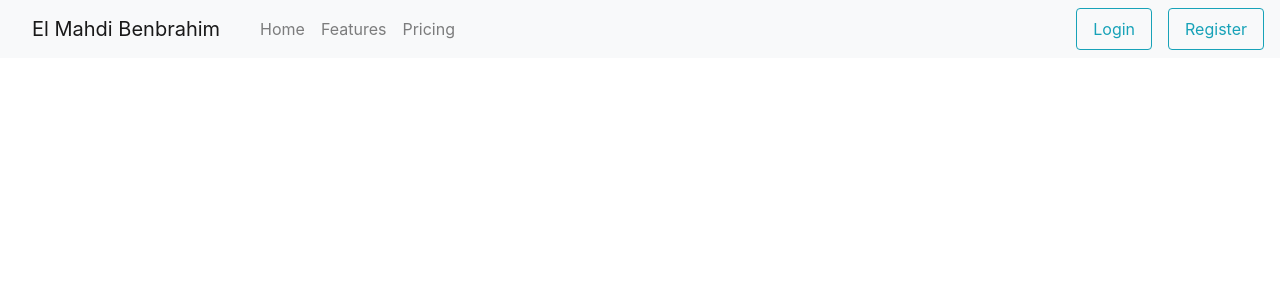
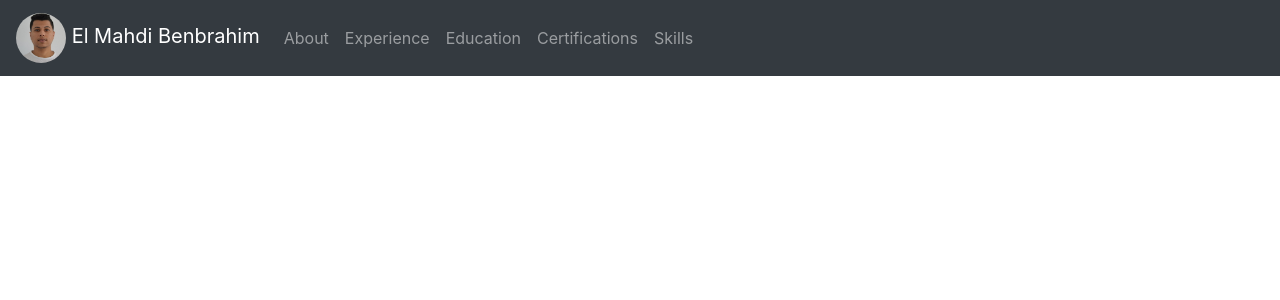
Before and after one commit to elmahdiben119/elmahdiben119, a React (Create React App) app: page / in a window 1280 px wide. Shown: the top 300 px of the page. Built offline with nearby package versions, Linux system fonts and the light colour scheme.

Commit message:
main navbar

```diff
--- a/src/Layouts/Layout.js
+++ b/src/Layouts/Layout.js
@@ -1,12 +1,21 @@
 import React, { Component } from 'react'
-import { NavLink } from 'react-bootstrap';
+import { NavLink,Navbar, Image } from 'react-bootstrap';
+import mypic from '../assets/images/elmahdibenbrahim.jpg'
 export default class Layout extends Component {
   render() {
     return (
-        <nav className="navbar navbar-expand-lg navbar-light bg-light">
-          <NavLink className="navbar-brand" to="/#">
+      <Navbar bg="dark" className="navbar navbar-expand-lg navbar-dark" variant="dark">
+          <Navbar.Brand href="/">
+            <Image
+              alt=""
+              src= { mypic }
+              width="50"
+              height="50"
+              className="d-inline-block align-center"
+              roundedCircle
+            />{' '}
             El Mahdi Benbrahim
-          </NavLink>
+          </Navbar.Brand>
           <button className="navbar-toggler" type="button" data-toggle="collapse" data-target="#navbarText" aria-controls="navbarText" aria-expanded="false" aria-label="Toggle navigation">
             <span className="navbar-toggler-icon" />
           </button>
@@ -14,31 +23,32 @@ export default class Layout extends Component {
             <ul className="navbar-nav mr-auto">
               <li className="nav-item">
                 <NavLink className="nav-link" to="/#">
-                        Home
+                  About
                 </NavLink>
               </li>
               <li className="nav-item">
                 <NavLink className="nav-link" to="/#">
-                        Features
+                  Experience
                 </NavLink>
               </li>
               <li className="nav-item">
                 <NavLink className="nav-link" to="/#">
-                        Pricing
+                  Education
+                </NavLink>
+              </li>
+              <li className="nav-item">
+                <NavLink className="nav-link" to="/#">
+                  Certifications
+                </NavLink>
+              </li>
+              <li className="nav-item">
+                <NavLink className="nav-link" to="/#">
+                  Skills
                 </NavLink>
               </li>
             </ul>
-                  <NavLink className="btn btn-outline-info my-2 my-sm-0" to="/login">
-                    Login
-                  </NavLink>
-                  <NavLink
-                    className="btn btn-outline-info my-2 my-sm-0 ml-3"
-                    to="/register"
-                  >
-                    Register
-                  </NavLink>
           </div>
-              </nav>
+        </Navbar>
     )
   }
 }
```
Also changed, not shown: src/assets/images/elmahdibenbrahim.jpg (added). Lines whose indentation alone changed are shown as unchanged.
